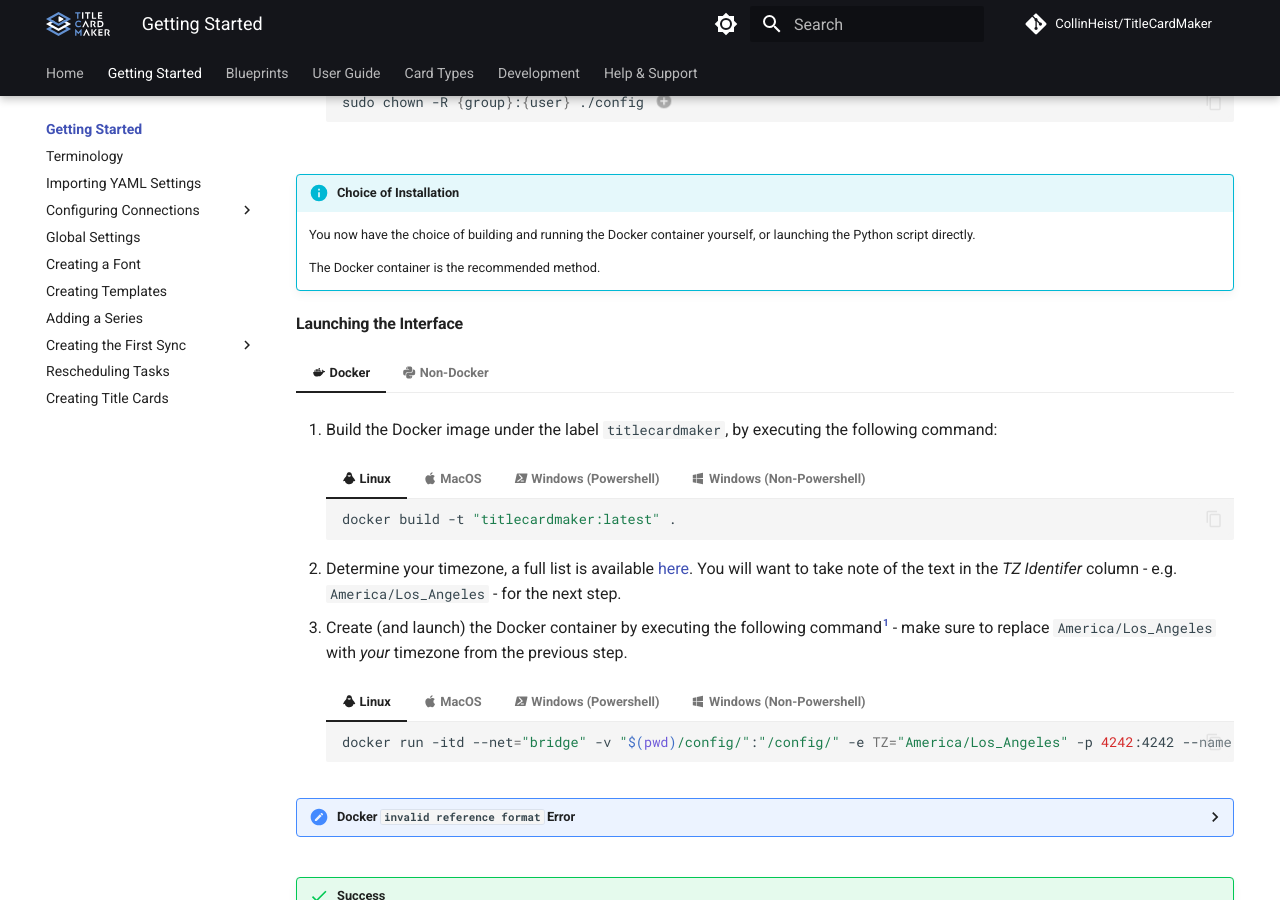
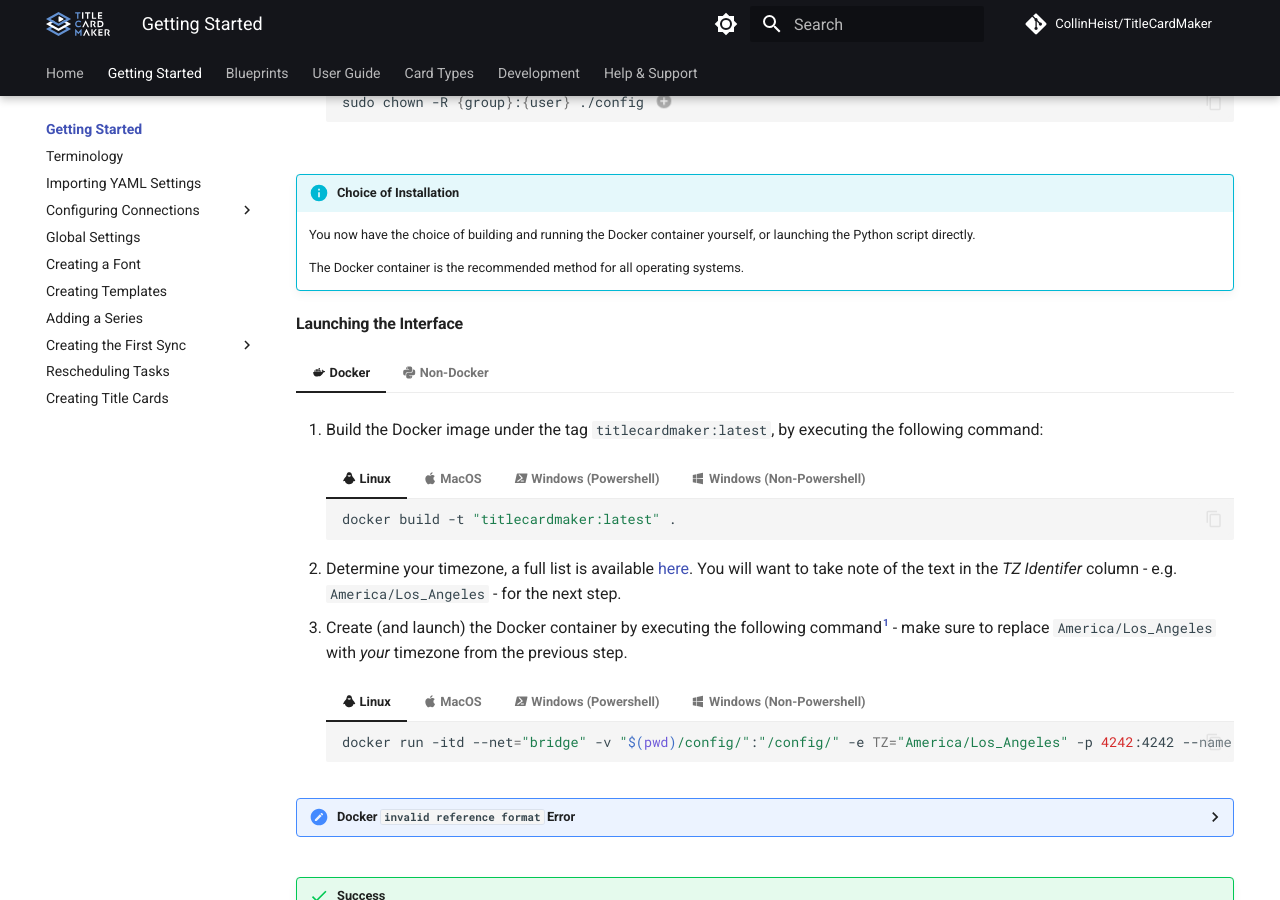
Before and after one commit to CollinHeist/TitleCardMaker, an MkDocs documentation site: the page built from docs/getting_started/index.md, in a window 1280 px wide and 900 px high, scrolled down 1223 px. Built offline with MkDocs 1.6.1 and Material for MkDocs 9.7.7, drawn with Linux system fonts in a browser that asks for light colours; comment, search, counter and statistics services are not loaded.

Commit message:
[42] Update index.md

````diff
--- a/docs/getting_started/index.md
+++ b/docs/getting_started/index.md
@@ -148,14 +148,14 @@
     You now have the choice of building and running the Docker container
     yourself, or launching the Python script directly.
 
-    The Docker container is the recommended method.
+    The Docker container is the recommended method for all operating systems.
 
 #### Launching the Interface
 
 === ":material-docker: Docker"
 
-    1. Build the Docker image under the label `titlecardmaker`, by executing the
-    following command:
+    1. Build the Docker image under the tag `titlecardmaker:latest`, by
+    executing the following command:
 
         === ":material-linux: Linux"
 
@@ -193,27 +193,26 @@
         === ":material-linux: Linux"
 
             ```bash
-            docker run -itd --net="bridge" -v "$(pwd)/config/":"/config/" -e TZ="America/Los_Angeles" -p 4242:4242 --name "TitleCardMaker" titlecardmaker
+            docker run -itd --net="bridge" -v "$(pwd)/config/":"/config/" -e TZ="America/Los_Angeles" -p 4242:4242 --name "TitleCardMaker" "titlecardmaker:latest"
             ```
 
         === ":material-apple: MacOS"
 
             ```bash
-            docker run -itd --net="bridge" -v "$(pwd)/config/":"/config/" -e TZ="America/Los_Angeles" -p 4242:4242 --name "TitleCardMaker" titlecardmaker
+            docker run -itd --net="bridge" -v "$(pwd)/config/":"/config/" -e TZ="America/Los_Angeles" -p 4242:4242 --name "TitleCardMaker" "titlecardmaker:latest"
             ```
 
         === ":material-powershell: Windows (Powershell)"
 
             ```bash
-            docker run -itd --net="bridge" -v "$(pwd)\config":"/config/" -e TZ="America/Los_Angeles" -p 4242:4242 --name "TitleCardMaker" titlecardmaker
+            docker run -itd --net="bridge" -v "$(pwd)\config":"/config/" -e TZ="America/Los_Angeles" -p 4242:4242 --name "TitleCardMaker" "titlecardmaker:latest"
             ```
 
         === ":material-microsoft-windows: Windows (Non-Powershell)"
 
             ```bash
-            docker run -itd --net="bridge" -v "%cd%\config":"/config/" -e TZ="America/Los_Angeles" -p 4242:4242 --name "TitleCardMaker" titlecardmaker
+            docker run -itd --net="bridge" -v "%cd%\config":"/config/" -e TZ="America/Los_Angeles" -p 4242:4242 --name "TitleCardMaker" "titlecardmaker:latest"
             ```
-
 
     ??? error "Docker `invalid reference format` Error"
 
````
Also changed, not shown: 1 other file.
